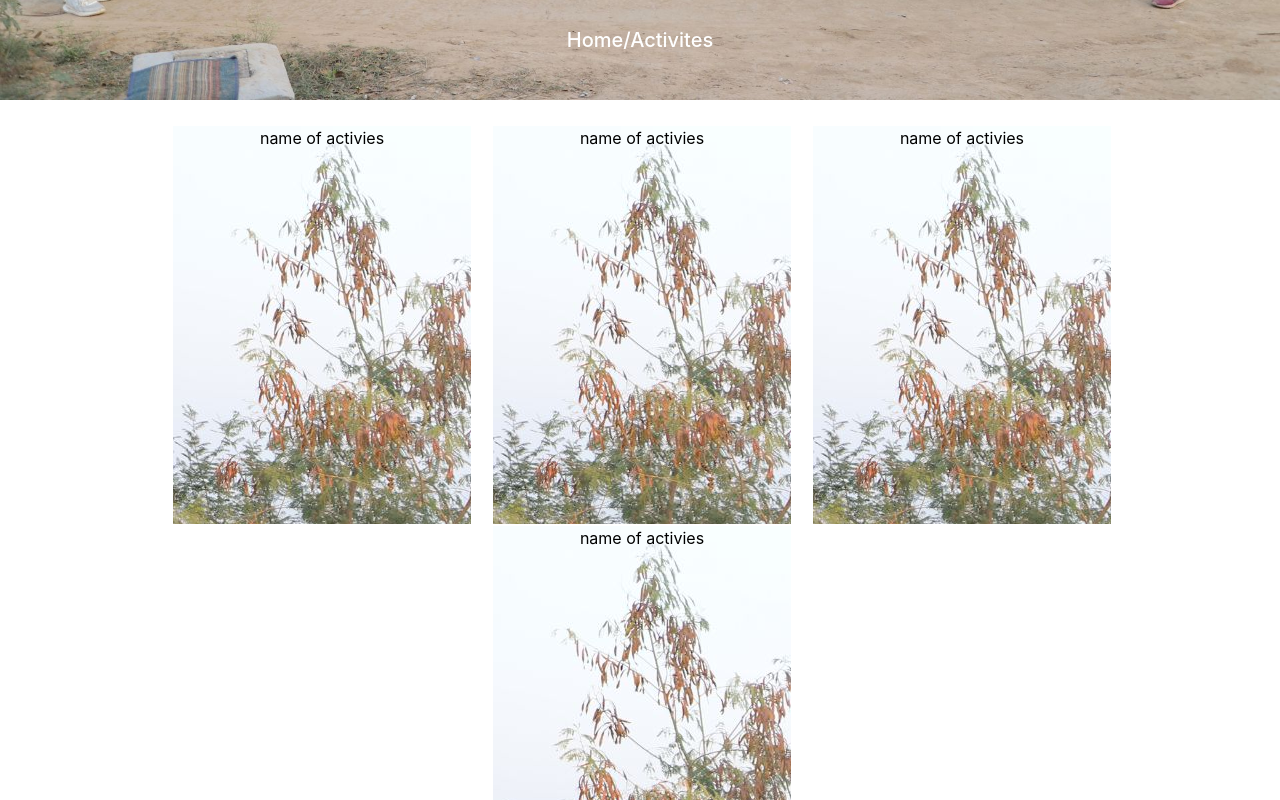
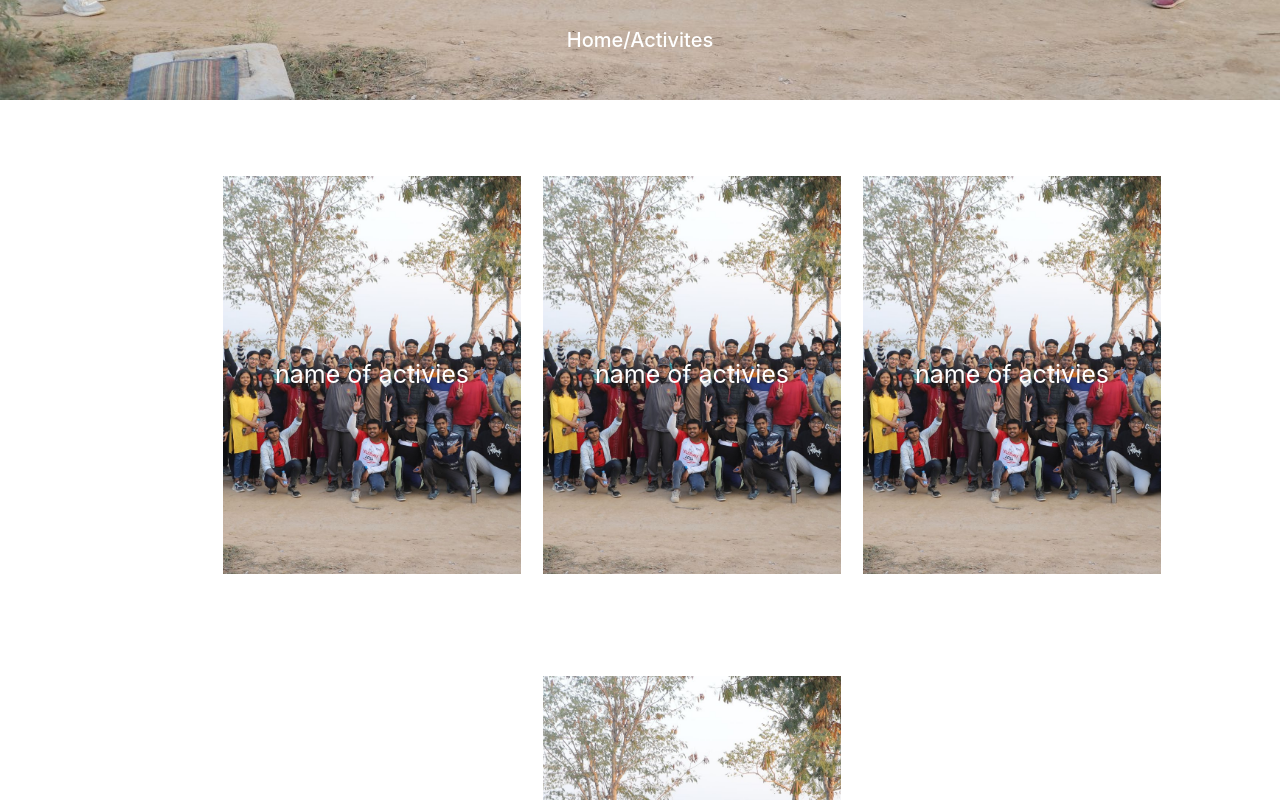
Before and after one commit to Vishu9354/React_nac, a React (Create React App) app: page /Activites in a window 1280 px wide. Shown: the part 620-1420 px from the top of the page. Built offline with nearby package versions, Linux system fonts and the light colour scheme.

Commit message:
minor changes

```diff
--- a/src/component/Activites/ActivitesData.js
+++ b/src/component/Activites/ActivitesData.js
@@ -1,6 +1,6 @@
 import React from 'react'
 import '../css/activity.css'
-import nac from '../images/NAC.jpg'
+// import nac from '../images/NAC.jpg'
 
 export default function activitesdata(props) {
   return (
@@ -8,8 +8,8 @@ export default function activitesdata(props) {
       <div className='col-4'>
   <div className="flipcard">
   <div className="inner">
-    <div className="front" style={{backgroundImage: `url(${nac})`}}>{props.data.name}</div>
-    <div className="back">{props.data.des}</div>
+    <div className="front" style={{backgroundImage: `url(${props.data.image})`}}>{props.data.name}</div>
+    <div className="back" style={{backgroundImage: `url(${props.data.image})`}}>{props.data.des}</div>
   </div>
 </div>
 </div>
--- a/src/component/Team/main.js
+++ b/src/component/Team/main.js
@@ -22,11 +22,15 @@ export default function main() {
           name:"Name of member",
           instagram:'#',
           Linkdin:'#',
+          image:nac,
+
         },
         {
           name:"Name of member",
           instagram:'#',
           Linkdin:'#',
+          image:nac,
+
         },
       ],
     },
--- a/src/component/Team/team.js
+++ b/src/component/Team/team.js
@@ -15,10 +15,13 @@ export default function team(props) {
             {position.teamdetail.map((member, memberIndex) => (
               <div key={memberIndex}>
        <div className="card" style={{ width: "18rem" }}>
-  <img src={nac} className="card-img-top" alt="..." />
+  <img src={member.image} className="card-img-top" alt="..." />
   <div className="card-body">
     <p className="card-text">
     {member.name}
+    </p>
+    <p>
+
     </p>
   </div>
 </div>
--- a/src/component/css/activity.css
+++ b/src/component/css/activity.css
@@ -14,6 +14,7 @@ main{
     background-color: transparent;
     width: 300px;
     height: 400px;
+    margin: 50px;
     border: 1px solid #ffffff;
     perspective: 1000px;
     background-size: contain;
@@ -37,13 +38,30 @@ main{
     backface-visibility: hidden;
 }
 .front{
-    background-color: #bbb;
-    color: black;
+    display: flex;
+    align-items: center;
+    justify-content: center;
+    font-size: 25px;
+    color: #ffffff;
+    background-repeat: no-repeat;
+    background-size: cover;
+    background-position: center;
+
 }
+
 .back{
-    background-color: wheat;
-    color: white;
+    /* background-color: wheat; */
+    /* color: white; */
+    display: flex;
+    align-items: center;
+    justify-content: center;
+    font-size: 25px;
+    background-repeat: no-repeat;
+    background-size: cover;
+    background-position: center;
+    color: #ffffff;
     transform: rotateY(180deg);
+    opacity: 0.5;
 }
 .col-6{
     width: 500px;
--- a/src/component/css/home.css
+++ b/src/component/css/home.css
@@ -1,3 +1,4 @@
+
 .carousel-item{
     min-height: 90vh;
     background-size: cover;
--- a/src/component/navbar.js
+++ b/src/component/navbar.js
@@ -3,7 +3,7 @@ import logo from './images/NAC_Navbar.png';
 import {Link} from "react-router-dom"
 export default function navbar() {
   return (
-    <nav className="navbar navbar-expand-lg navbar-light bg-light" style={{position:"fixed",zIndex:"11111", width:"100%"}}>
+    <nav className="navbar navbar-expand-lg navbar-light bg-light" style={{position:"fixed",zIndex:"1111111", width:"100%"}}>
     <div className="container-fluid">
       <Link className="navbar-brand" to="/">
       <img style={{width: "500px",heigth:"100px",marginLeft:"50px"}} src={logo} alt="anhad" />
```
Also changed, not shown: src/component/Gallery/gallery.jsx (added, +9 -0 lines), src/component/Gallery/page.js (added, +11 -0 lines).
